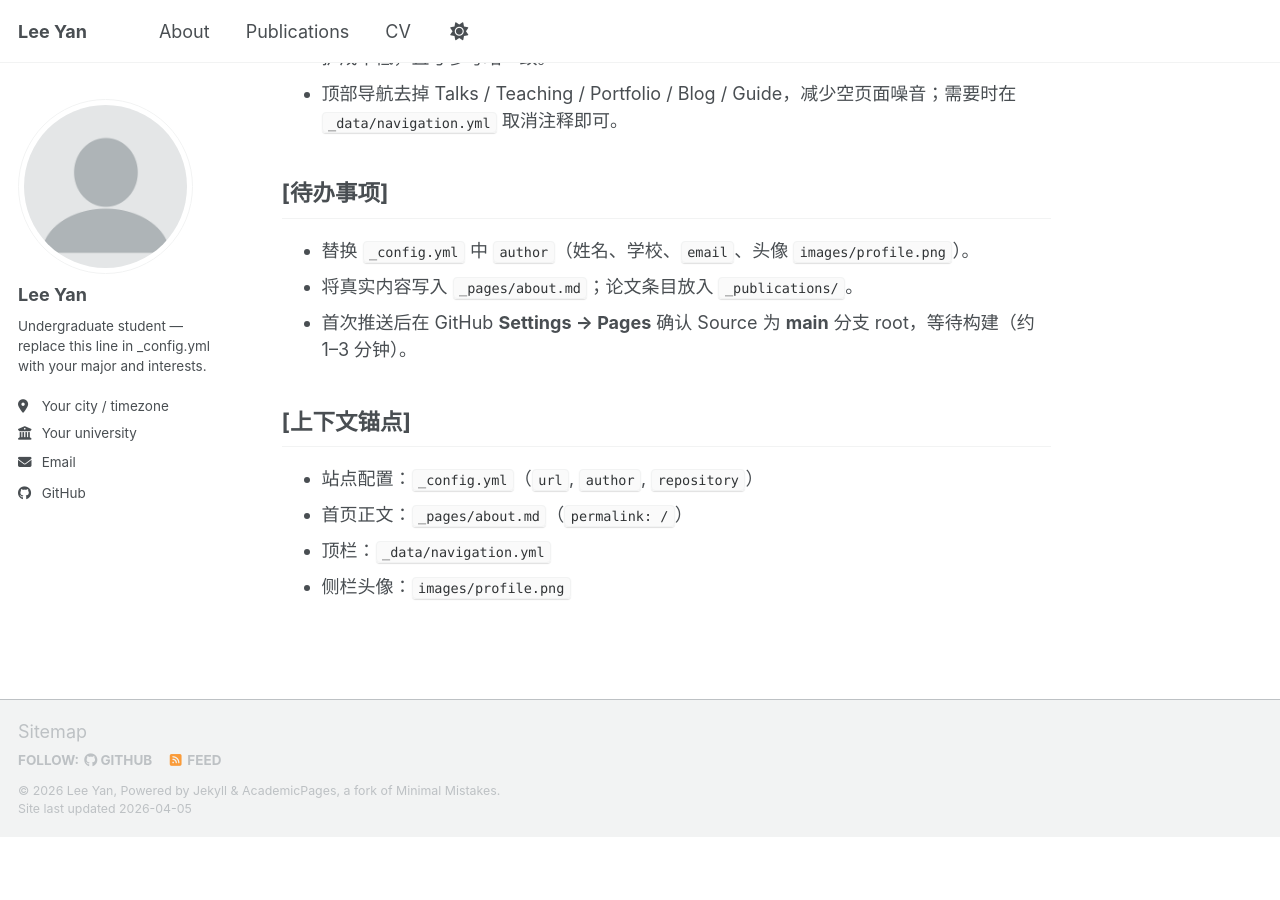
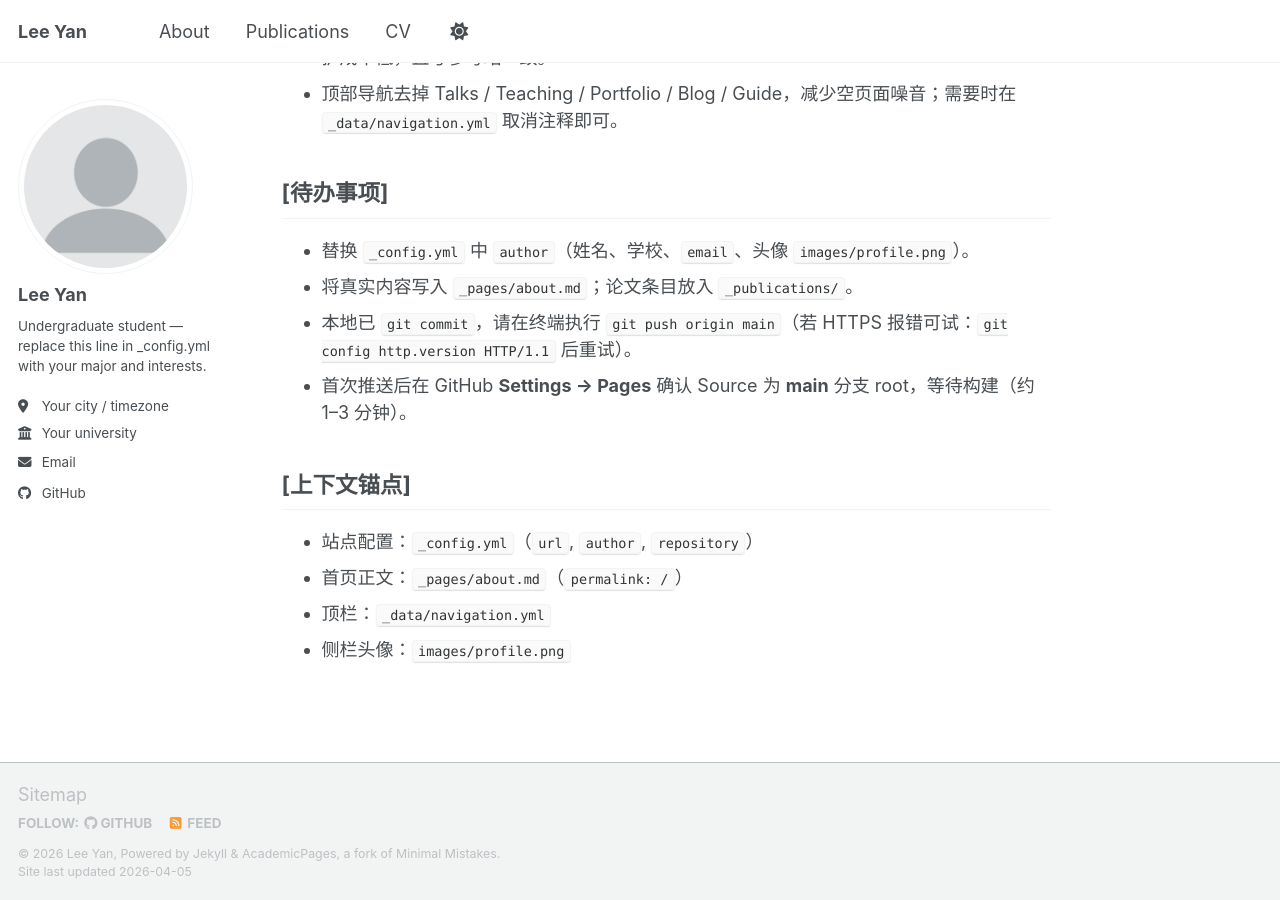
Before and after one commit to LeeYan25/LeeYan25.github.io, a Jekyll site: the page built from dev_log.md, in a window 1280 px wide and 900 px high, scrolled down 542 px. Built offline with Jekyll 4.4.1, drawn with Linux system fonts in a browser that asks for light colours; our own code applies the rules of GitHub Pages for plain Markdown files; a script bundle is joined from its source files by our own code; library files that are not in the unit come from our copies; before the commit the page ends 1379 px from its top, so only the background shows below that.

Commit message:
finished

```diff
--- a/dev_log.md
+++ b/dev_log.md
@@ -15,6 +15,7 @@
 
 - 替换 `_config.yml` 中 `author`（姓名、学校、`email`、头像 `images/profile.png`）。
 - 将真实内容写入 `_pages/about.md`；论文条目放入 `_publications/`。
+- 本地已 `git commit`，请在终端执行 `git push origin main`（若 HTTPS 报错可试：`git config http.version HTTP/1.1` 后重试）。
 - 首次推送后在 GitHub **Settings → Pages** 确认 Source 为 **main** 分支 root，等待构建（约 1–3 分钟）。
 
 ## [上下文锚点]
```
Also changed, not shown: 1 other file.
